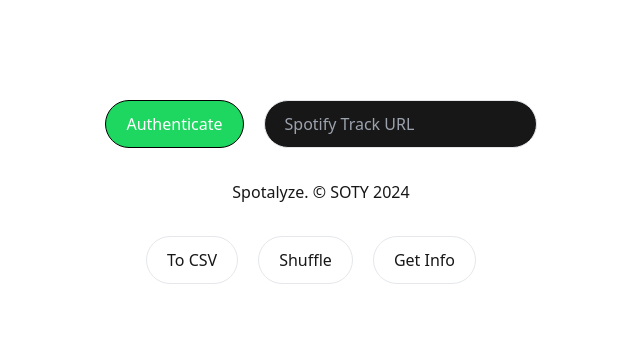
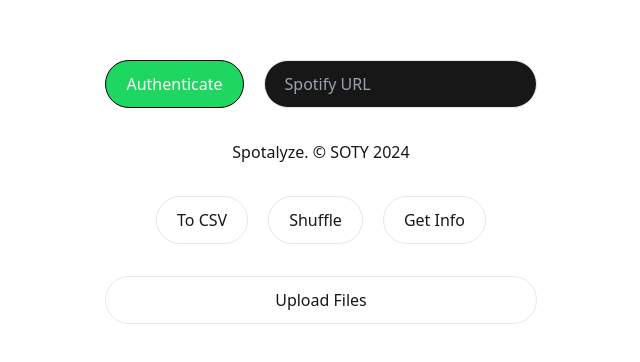
Before and after one commit to Kaltzisp/spotalyze, a Next.js app: page /spotalyze in a window 1280 px wide. Shown: the part 208-570 px from the top of the page, without its empty margins (319-959 px from the left). Built offline with nearby package versions, Linux system fonts and the light colour scheme.

Commit message:
reformat and accept multiple files

```diff
--- a/src/app/spotalyze/page.tsx
+++ b/src/app/spotalyze/page.tsx
@@ -1,13 +1,45 @@
 "use client";
 import React, { useEffect, useState } from "react";
+
+export interface TextFile {
+    name: string;
+    content: string;
+}
 
 export default function Spotalyze(): React.JSX.Element {
     const [authButtonClass, setAuthButtonClass] = useState("color-norm");
     const [textInput, setTextInput] = useState("");
+    const [showDropbox, setShowDropbox] = useState(false);
+    const [files, setFiles] = useState<TextFile[]>([]);
 
     useEffect(() => { setAuthButtonClass(document.cookie.startsWith("spotify_token=") ? "color-auth" : "color-unauth") }, []);
     useEffect(() => { setTextInput(localStorage.getItem("textInput") ?? "") }, []);
     useEffect(() => { localStorage.setItem("textInput", textInput) }, [textInput]);
+
+    function handleFileDrop(event: React.DragEvent<HTMLDivElement>): void {
+        event.preventDefault();
+        for (const file of event.dataTransfer.files) {
+            const reader = new FileReader();
+            reader.onload = (): void => {
+                setFiles((previousFiles) => [...previousFiles, {
+                    name: file.name.split(".")[0],
+                    content: reader.result as string
+                }]);
+            };
+            reader.readAsText(file);
+        }
+    }
+
+    function handleFileSumbission(): void {
+        setShowDropbox(false);
+        fetch("/api/results/submit", {
+            method: "POST",
+            headers: {
+                "Content-Type": "application/json"
+            },
+            body: JSON.stringify(files)
+        }).catch((error: unknown) => console.error(error));
+    }
 
     return (
         <div className="align-middle justify-items-center p-8">
@@ -17,7 +49,7 @@
                         window.location.href = "/api/auth/login";
                     }}>{"Authenticate"}
                     </button>
-                    <input className="nice-button color-norm" placeholder="Spotify Track URL" type="text" value={textInput} onChange={(event) => setTextInput(event.target.value)} />
+                    <input className="nice-button color-norm" placeholder="Spotify URL" type="text" value={textInput} onChange={(event) => setTextInput(event.target.value)} />
                 </span>
                 <p className="text-center">{"Spotalyze. © SOTY 2024"}</p>
                 <span className="flex justify-center">
@@ -29,12 +61,27 @@
                         fetch(`/api/playlists/shuffle?url=${textInput}`).catch((error: unknown) => console.error(error));
                     }}>{"Shuffle"}
                     </button>
-                    <button className="nice-button color-invert mr-5" type="button" onClick={() => {
+                    <button className="nice-button color-invert" type="button" onClick={() => {
                         fetch(`/api/playlists/get-info?url=${textInput}`).catch((error: unknown) => console.error(error));
                     }}>{"Get Info"}
                     </button>
                 </span>
+                {showDropbox ? <div className="rounded-full px-4 flex justify-center items-center drag-drop-area border h-20"
+                    onDragOver={(event) => event.preventDefault()} onDrop={(event) => handleFileDrop(event)}>
+                    {files.length > 0 ? <ul className="columns-4 font-mono flex">
+                        {files.map((file) => <li className="text-center m-3" key={file.name}>{file.name}</li>)}
+                    </ul> : null}
+                </div> : null}
+                <button className="nice-button color-invert" type="button" onClick={() => {
+                    if (showDropbox) {
+                        handleFileSumbission();
+                        setShowDropbox(false);
+                    } else {
+                        setShowDropbox(true);
+                    }
+                }}>{showDropbox ? "Submit Files" : "Upload Files"}
+                </button>
             </main>
-        </div >
+        </div>
     );
 }
```
